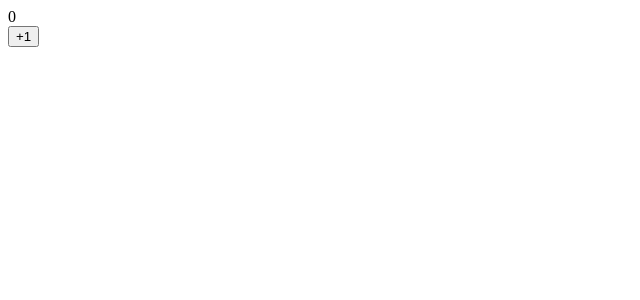
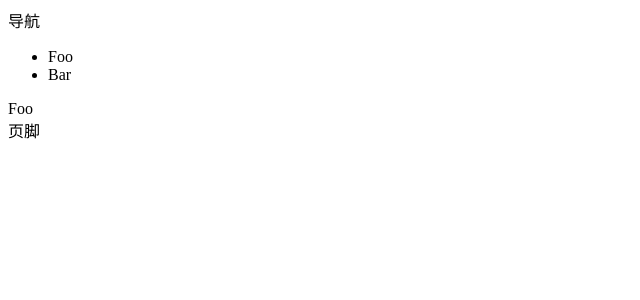
Before and after one commit to qingyou2517/bugu-fe, a Vue app: page /#/ in a window 1280 px wide. Shown: the top 300 px of the page, without its empty margins (0-640 px from the left). Built offline with nearby package versions, Linux system fonts and the light colour scheme.

Commit message:
引入vue router 4.0.14

```diff
--- a/package.json
+++ b/package.json
@@ -8,9 +8,11 @@
     "preview": "vite preview"
   },
   "dependencies": {
-    "vue": "3.2.31"
+    "vue": "3.2.31",
+    "vue-router": "4.0.14"
   },
   "devDependencies": {
+    "@types/node": "18.13.0",
     "@vitejs/plugin-vue": "2.3.1",
     "@vitejs/plugin-vue-jsx": "1.3.9",
     "typescript": "4.6.3",
--- /dev/null
+++ b/shims.d.ts
@@ -0,0 +1,5 @@
+declare module '*.vue' {
+    import { ComponentOptions } from 'vue'
+    const componentOptions: ComponentOptions
+    export default componentOptions
+}
--- a/src/App.tsx
+++ b/src/App.tsx
@@ -1,4 +1,5 @@
 import { defineComponent, ref } from "vue";
+import { RouterView } from "vue-router";
 
 export const App = defineComponent({
   setup() {
@@ -7,12 +8,20 @@ export const App = defineComponent({
       refCount.value += 1
     }
     return () => <>
+      <header>导航
+        <ul>
+          <li>
+            <router-link to="/">Foo</router-link>
+          </li>
+          <li>
+            <router-link to="/about">Bar</router-link>
+          </li>
+        </ul>
+      </header>
       <div>
-        {refCount.value}
+        <RouterView />
       </div>
-      <div>
-        <button onClick={onClick}>+1</button>
-      </div>
+      <footer>页脚</footer>
     </>
   }
 })
--- /dev/null
+++ b/src/views/Bar.tsx
@@ -0,0 +1,9 @@
+import { defineComponent } from 'vue';
+
+export const Bar = defineComponent({
+  setup: (props, context) => {
+    return () => (
+      <div>Bar</div>
+    )
+  }
+})
--- /dev/null
+++ b/src/views/Foo.tsx
@@ -0,0 +1,9 @@
+import { defineComponent } from 'vue';
+
+export const Foo = defineComponent({
+  setup: (props, context) => {
+    return () => (
+      <div>Foo</div>
+    )
+  }
+})
--- a/tsconfig.json
+++ b/tsconfig.json
@@ -11,7 +11,8 @@
     "resolveJsonModule": true,
     "isolatedModules": true,
     "esModuleInterop": true,
-    "lib": ["esnext", "dom"]
+    "lib": ["esnext", "dom"],
+    "types": ["node"],
   },
   "include": ["src/**/*.ts", "src/**/*.d.ts", "src/**/*.tsx", "src/**/*.vue"],
   "references": [{ "path": "./tsconfig.node.json" }]
```
Also changed, not shown: src/main.ts (+18 -1 lines), 1 other file (tests, documents, lock files or other folders).
